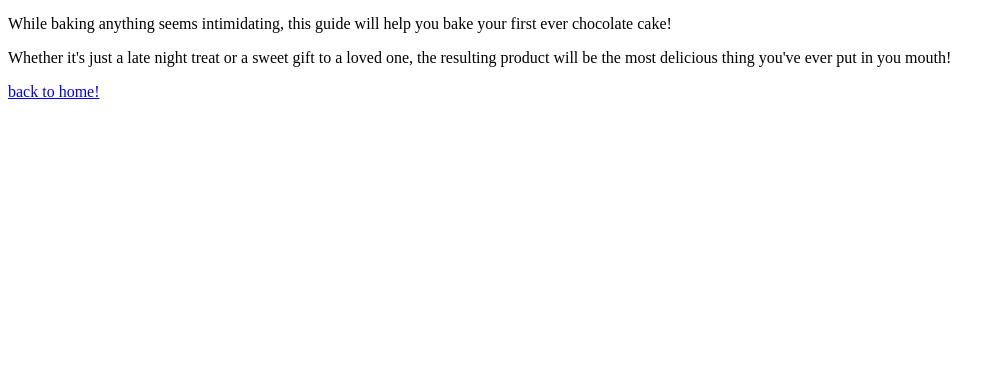
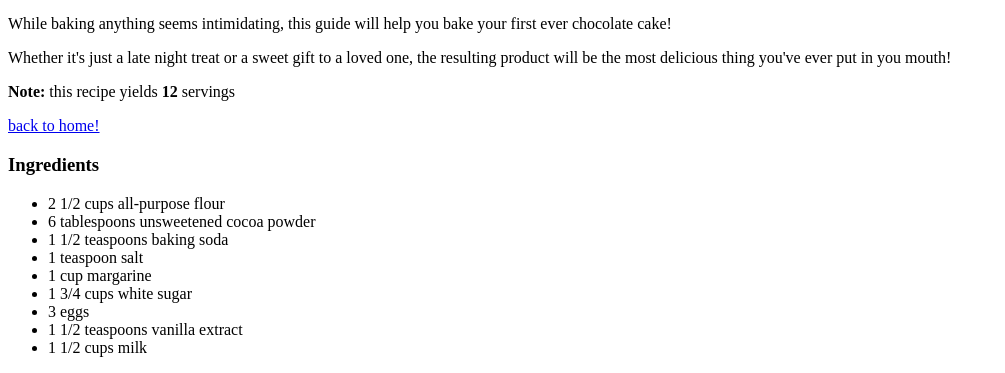
Before and after one commit to chennyxxx/odin-recipes, a plain HTML site: page recipes/chocolate-cake.html in a window 1280 px wide. Shown: the part 428-801 px from the top of the page, without its empty margins (0-1005 px from the left). Drawn offline with Linux system fonts and the light colour scheme.

Commit message:
Add ingredients list and add servings amount

```diff
--- a/recipes/chocolate-cake.html
+++ b/recipes/chocolate-cake.html
@@ -7,10 +7,30 @@
 </head>
 <body>
     <h1>Chocolate Cake Recipe</h1>
+
     <img src="https://t3.ftcdn.net/jpg/02/10/14/94/360_F_210149442_uQtMQbKDZNDoqia6j4tNzkyPOBpXEyjz.jpg" alt="image of chocolate cake">
+
     <h3>A guide to making your first chocolate cake</h3>
+
     <p>While baking anything seems intimidating, this guide will help you bake your first ever chocolate cake! </p>
+
     <p>Whether it's just a late night treat or a sweet gift to a loved one, the resulting product will be the most delicious thing you've ever put in you mouth!</p>
+
+    <p><strong>Note:</strong> this recipe yields <strong>12</strong> servings</p>
+
     <p><a href="index.html"> back to home!</a></p>
+
+    <h3>Ingredients</h3>
+    <ul>
+    <li>2 1/2 cups all-purpose flour
+    <li>6 tablespoons unsweetened cocoa powder
+    <li>1 1/2 teaspoons baking soda
+    <li>1 teaspoon salt
+    <li>1 cup margarine
+    <li>1 3/4 cups white sugar
+    <li>3 eggs
+    <li>1 1/2 teaspoons vanilla extract
+    <li>1 1/2 cups milk
+    </ul>
 </body>
 </html>
```
